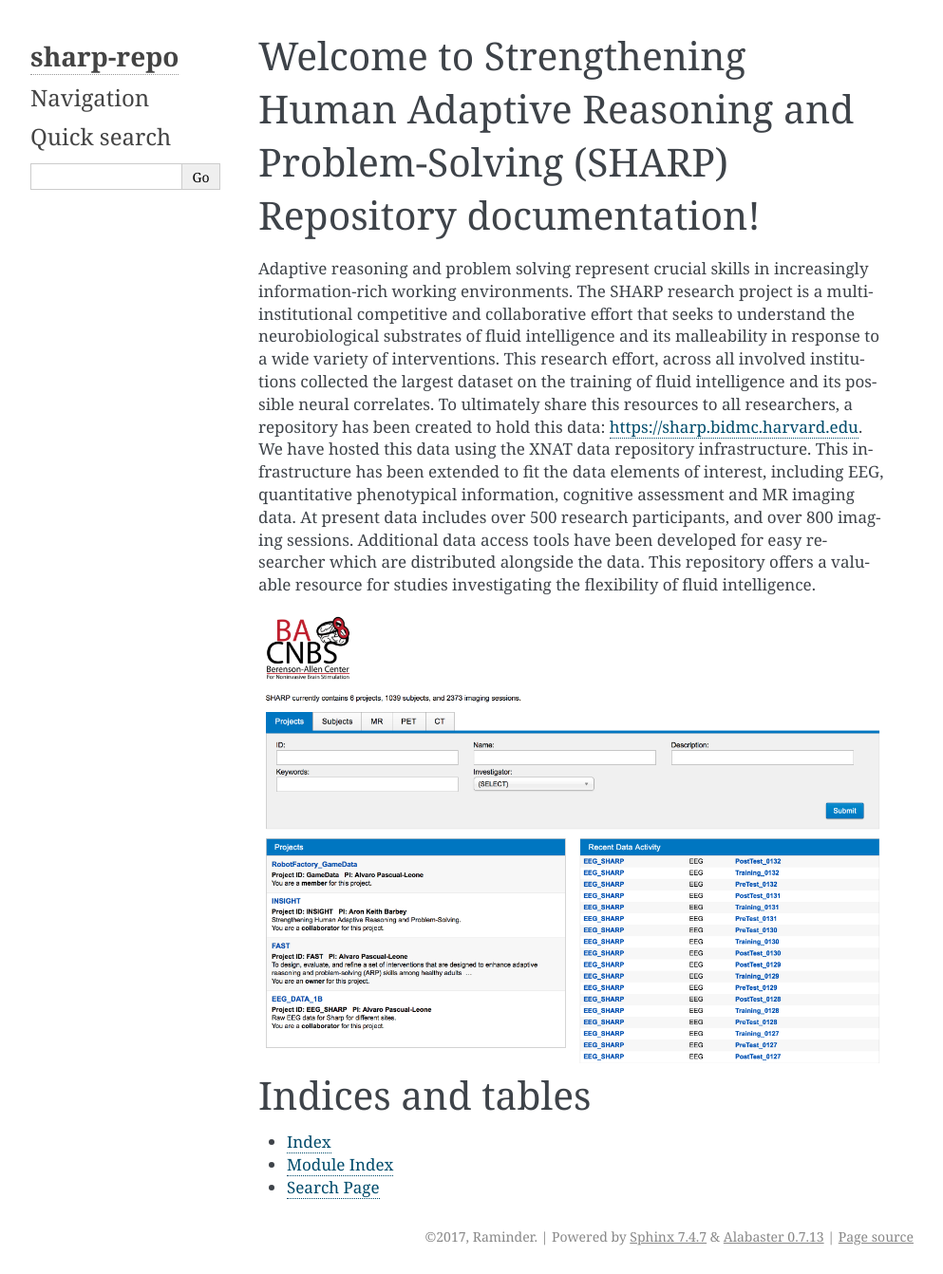
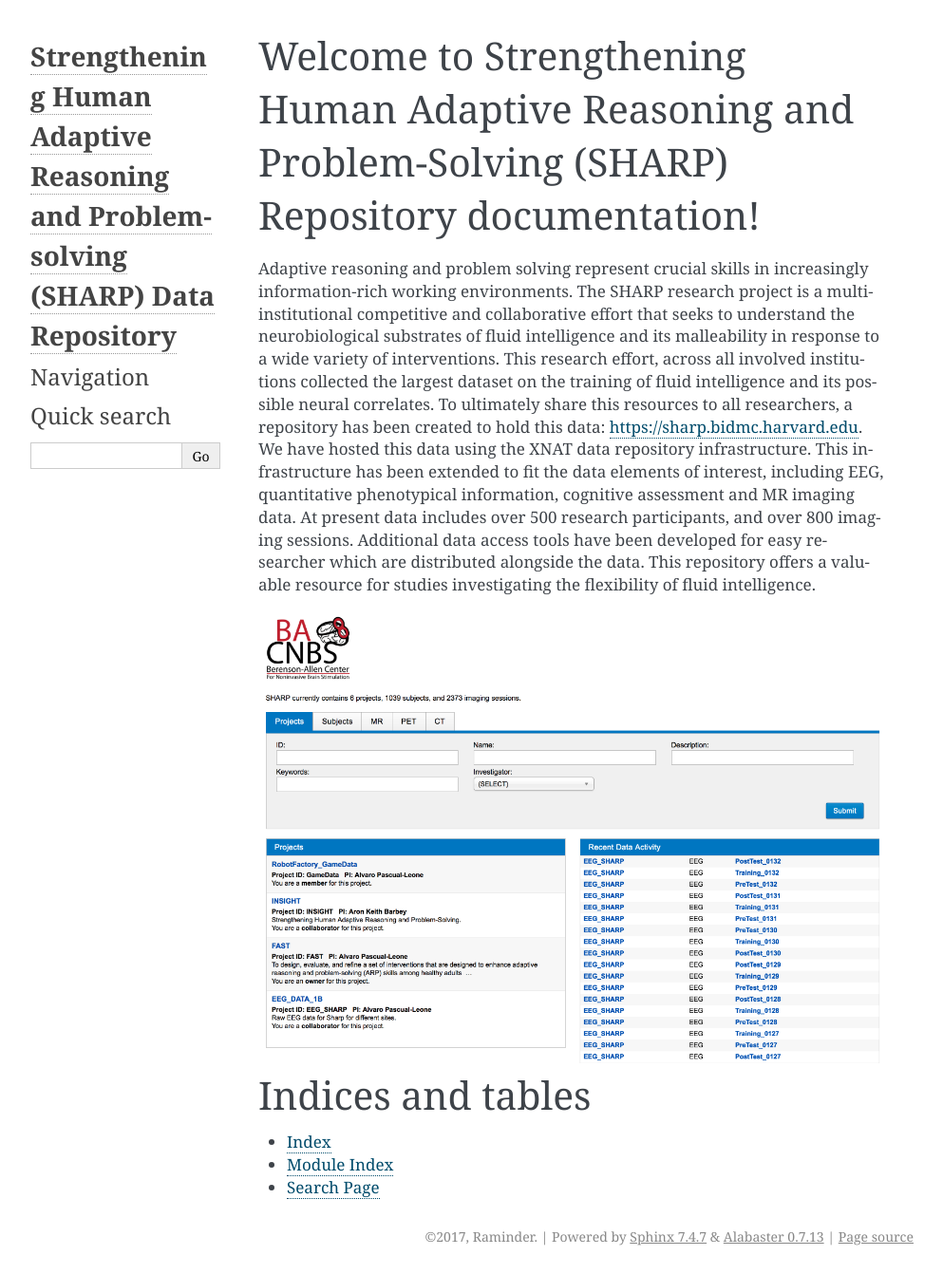
Before and after one commit to TMS-lab/sharp-repo, a Sphinx documentation site: the page built from docs/index.rst, in a window 1280 px wide. Shown: the whole page at 95% size, without its empty margins (148-1141 px from the left). Built offline with Sphinx 7.4.7, drawn with Linux system fonts in a browser that asks for light colours; formulas are drawn with MathJax 3; pages that are not in the unit, such as notebooks, are missing from menus.

Commit message:
changes to documents

```diff
--- a/docs/conf.py
+++ b/docs/conf.py
@@ -45,7 +45,7 @@
 master_doc = 'index'
 
 # General information about the project.
-project = u'sharp-repo'
+project = u'Strengthening Human Adaptive Reasoning and Problem-solving (SHARP) Data Repository'
 copyright = u'2017, Raminder'
 author = u'Raminder'
 
```
Also changed, not shown: 13 other files.
